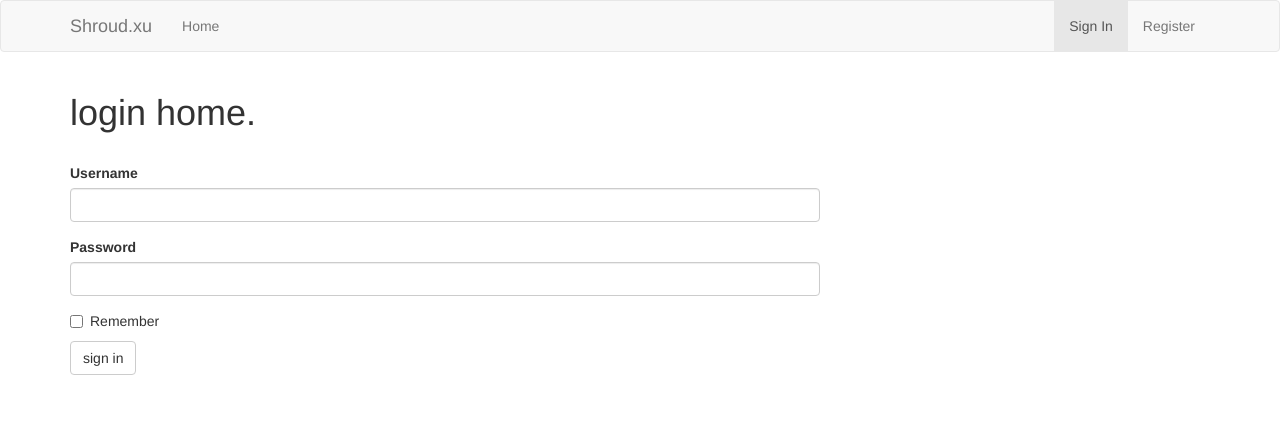
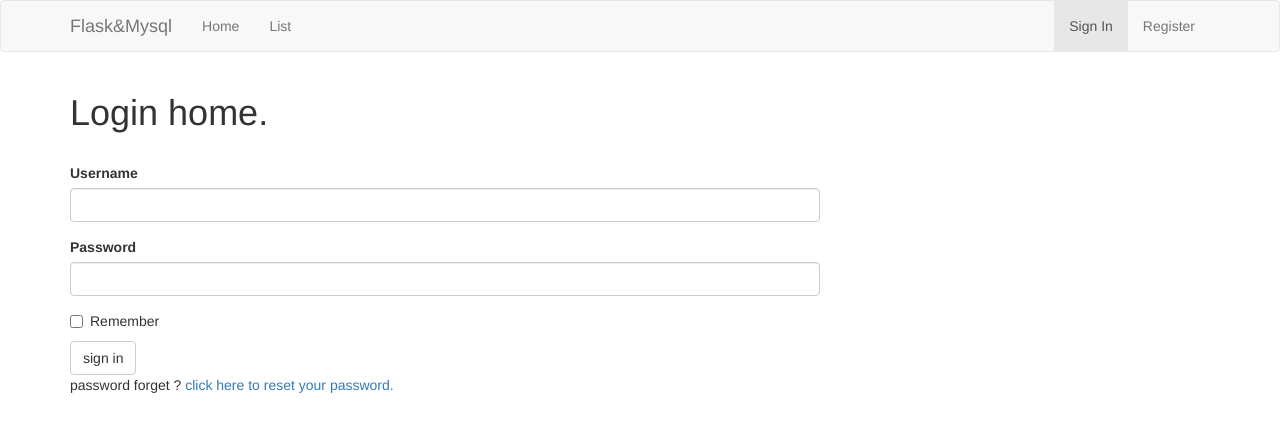
Before and after one commit to 964902285/20210430AM_flask, a Flask app: page /login in a window 1280 px wide. Shown: the top 432 px of the page. Run offline with Flask 2, Linux system fonts and the light colour scheme; some libraries are stand-ins or nearby versions.

Commit message:
新增通过发送邮件重置密码。（邮箱服务器gmail等待更改为163mail）

```diff
--- a/app/__init__.py
+++ b/app/__init__.py
@@ -10,6 +10,7 @@ from flask_bcrypt import Bcrypt
 from flask_bootstrap import Bootstrap
 from flask_sqlalchemy import SQLAlchemy
 from flask_login import LoginManager
+from flask_mail import Mail
 
 import settings
 
@@ -18,6 +19,7 @@ bootstrap = Bootstrap(app)
 app.config.from_object(settings.DevelopmentConfig)
 db = SQLAlchemy(app)
 bcrypt = Bcrypt(app)
+mail = Mail(app)
 login_manager = LoginManager(app)
 login_manager.login_view = 'login'
 login_manager.login_message = "You must login to use this page!"
--- a/app/routes.py
+++ b/app/routes.py
@@ -5,26 +5,56 @@
 # Date:         2021/5/9 21:47
 # IDE:          PyCharm
 # - - - - - - - - - - - - - - - - - - - - - - - - - - - - - - - - - - - - - - - - - - - - -
-from flask import render_template, flash, redirect, url_for, request
+from flask import render_template, flash, redirect, url_for, request, jsonify
 from flask_login import login_user, login_required, current_user, logout_user
+from werkzeug.utils import secure_filename
 
-from forms import RegisterForm, LoginForm
+from forms import RegisterForm, LoginForm, PasswordResetRequestForm, ResetPasswordForm
 from models import User
+from app.email import send_reset_password_mail
 
-import settings
+import os
+import time
+import cv2
+
 from app import app, bcrypt, db
+
+ALLOWED_EXTENSIONS = set(['png', 'jpg', 'JPG', 'PNG', 'bmp'])
+
+
+def allowed_file(filename):
+    return '.' in filename and filename.rsplit('.', 1)[1] in ALLOWED_EXTENSIONS
+
+
+def return_img_stream(img_local_path):
+    """
+    工具函数:
+    获取本地图片流
+    :param img_local_path:文件单张图片的本地绝对路径
+    :return: 图片流
+    """
+    import base64
+    img_stream = ''
+    with open(img_local_path, 'rb') as img_f:
+        img_stream = img_f.read()
+        img_stream = base64.b64encode(img_stream).decode()  # 把格式转为字符串。
+    return img_stream
 
 
 @app.route('/')
 @login_required
 def index():
-    lis = [
-        'A1',
-        'A2',
-        'A3'
-    ]
-    title = "flask web app home."
-    return render_template("index.html", title=title, data=lis)
+    img_index = [1, 2]
+    img_lis = []
+    title = "Flask&Mysql collect web"
+    for i in os.listdir("app/static/imgs/"):
+
+        img_path = f"app/static/imgs/{i}"
+        img_stream = return_img_stream(img_path)
+
+        img_lis.append(img_stream)
+
+    return render_template("index.html", title=title, data=img_index, img_stream=img_lis)
 
 
 @app.route('/register', methods=['GET', 'POST'])
@@ -64,7 +94,7 @@ def login():
                 next_page = request.args.get('next')
                 return redirect(next_page)
             return redirect(url_for('index'))
-        flash("user not exit or password not match!!", category="danger")
+        flash("user not exit or password not match!!try again.", category="danger")
     return render_template("login.html", title=title, form=form)
 
 
@@ -72,3 +102,53 @@ def login():
 def logout():
     logout_user()
     return redirect(url_for('login'))
+
+
+@app.route('/upload', methods=['POST', 'GET'])  # 添加路由
+def upload():
+    if request.method == 'POST':
+        f = request.files['file']
+
+        if not (f and allowed_file(f.filename)):
+            return jsonify({"error": 1001, "msg": "请检查上传的图片类型，仅限于png、PNG、jpg、JPG、bmp"})
+
+        user_input = request.form.get("name")
+
+        basepath = os.path.dirname(__file__)  # 当前文件所在路径
+
+        upload_path = os.path.join(basepath, 'app/static/imgs',
+                                   secure_filename(f.filename))  # 注意：没有的文件夹一定要先创建，不然会提示没有该路径
+        # upload_path = os.path.join(basepath, 'static/images','test.jpg')  #注意：没有的文件夹一定要先创建，不然会提示没有该路径
+        f.save(upload_path)
+
+        # 使用Opencv转换一下图片格式和名称
+        img = cv2.imread(upload_path)
+        cv2.imwrite(os.path.join(basepath, 'app/static/imgs', 'test.jpg'), img)
+
+        return render_template('upload_ok.html', userinput=user_input, val1=time.time())
+
+    return render_template('upload.html')
+
+
+@app.route('/send_password_reset_request', methods=['GET', 'POST'])
+def send_password_reset_request():
+    title = "send reset password request."
+    if current_user.is_authenticated:
+        return redirect(url_for("index"))
+    form = PasswordResetRequestForm()
+    if form.validate_on_submit():
+        email = form.email.data
+        user = User.query.filter_by(email=email).first()
+        token = user.generate_reset_password_token()
+        send_reset_password_mail(user, token)
+        flash('password reset request is sent to your mail, please check yout mailbox.', category='info')
+    return render_template('send_password_reset_request.html', form=form, title=title)
+
+
+@app.route('/reset_password', methods=['GET', 'POST'])
+def reset_password():
+    title = "reset password."
+    if current_user.is_authenticated:
+        return redirect(url_for("index"))
+    form = ResetPasswordForm()
+    return render_template('reset_password.html', form=form, title=title)
--- a/app/templates/login.html
+++ b/app/templates/login.html
@@ -1,7 +1,7 @@
 {% extends 'base.html' %}
 {% block title %}{{title}}{% endblock %}
 {% block app_content %}
-<h1>login home.</h1>
+<h1>Login home.</h1>
 <br>
 <div class="row">
     <div class="col-md-8">
@@ -9,4 +9,12 @@
         {{ wtf.quick_form(form) }}
     </div>
 </div>
+
+<div class="row">
+    <div class="col-md-8">
+        password forget ?
+        <a href="{{ url_for('send_password_reset_request') }}">
+           click here to reset your password.</a>
+    </div>
+</div>
 {% endblock %}
--- a/app/templates/navbar.html
+++ b/app/templates/navbar.html
@@ -9,7 +9,7 @@
                 <span class="icon-bar"></span>
                 <span class="icon-bar"></span>
             </button>
-            <a class="navbar-brand" href="/">Shroud.xu</a>
+            <a class="navbar-brand" href="/">Flask&Mysql</a>
         </div>
 
         <!-- Collect the nav links, forms, and other content for toggling -->
@@ -17,6 +17,7 @@
             <ul class="nav navbar-nav">
                 <!--                <li class="active"><a href="#">Link <span class="sr-only">(current)</span></a></li>-->
                 <li class="{% if request.endpoint == 'index' %}active{% endif %}"><a href="{{ url_for('index') }}">Home</a></li>
+                <li><a href="/">List</a></li>
                 <!--        <li class="dropdown">-->
                 <!--          <a href="#" class="dropdown-toggle" data-toggle="dropdown" role="button" aria-haspopup="true" aria-expanded="false">Dropdown <span class="caret"></span></a>-->
                 <!--          <ul class="dropdown-menu">-->
--- a/app/templates/register.html
+++ b/app/templates/register.html
@@ -1,7 +1,7 @@
 {% extends 'base.html' %}
 {% block title %}{{title}}{% endblock %}
 {% block app_content %}
-<h1>register home.</h1>
+<h1>Register Now.</h1>
 <br>
 <div class="row">
     <div class="col-md-8">
--- a/forms.py
+++ b/forms.py
@@ -36,3 +36,20 @@ class LoginForm(FlaskForm):
     password = PasswordField('Password', validators=[DataRequired(), Length(min=8, max=20)])
     remember = BooleanField('Remember')
     submit = SubmitField('sign in')
+
+
+class PasswordResetRequestForm(FlaskForm):
+    email = StringField('Email', validators=[DataRequired(), Email()])
+    submit = SubmitField('Send')
+
+    def validate_email(self, email):
+        user = User.query.filter_by(email=email.data).first()
+        if not user:
+            raise ValidationError("email not exists!! please try again!!")
+
+
+class ResetPasswordForm(FlaskForm):
+    password = PasswordField('Password', validators=[DataRequired(), Length(min=8, max=20)])
+    confirm = PasswordField('Repeat password', validators=[DataRequired(), EqualTo('password')])
+    # recaptcha = RecaptchaField()
+    submit = SubmitField('Reset Password')
--- a/requirements.txt
+++ b/requirements.txt
@@ -6,3 +6,5 @@ wtforms
 flask-bcrypt
 mysql-connector-python
 flask-login
+PyJWT
+flask-mail
```
Also changed, not shown: app/templates/index.html (+9 -5 lines), models.py (+14 -0 lines), settings.py (+8 -0 lines).
